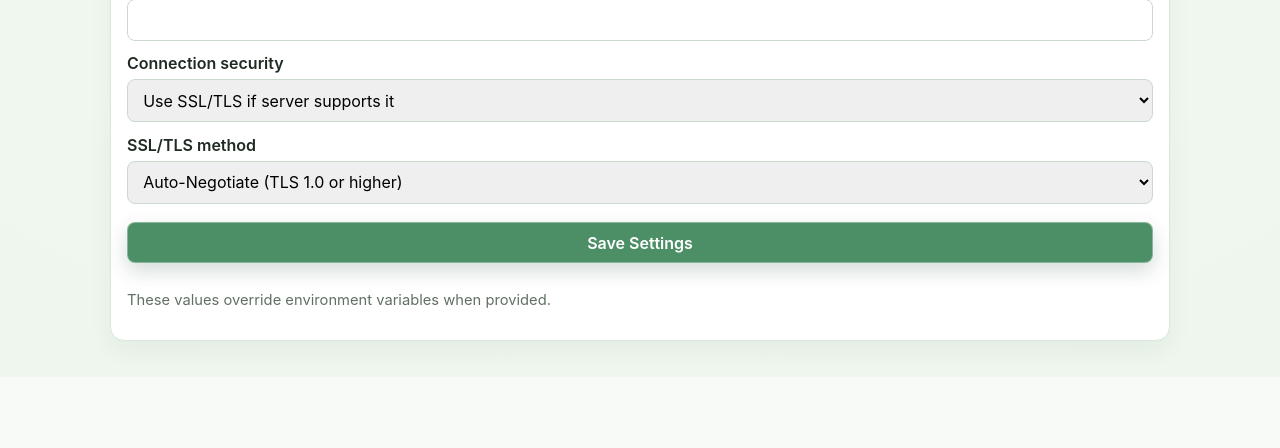
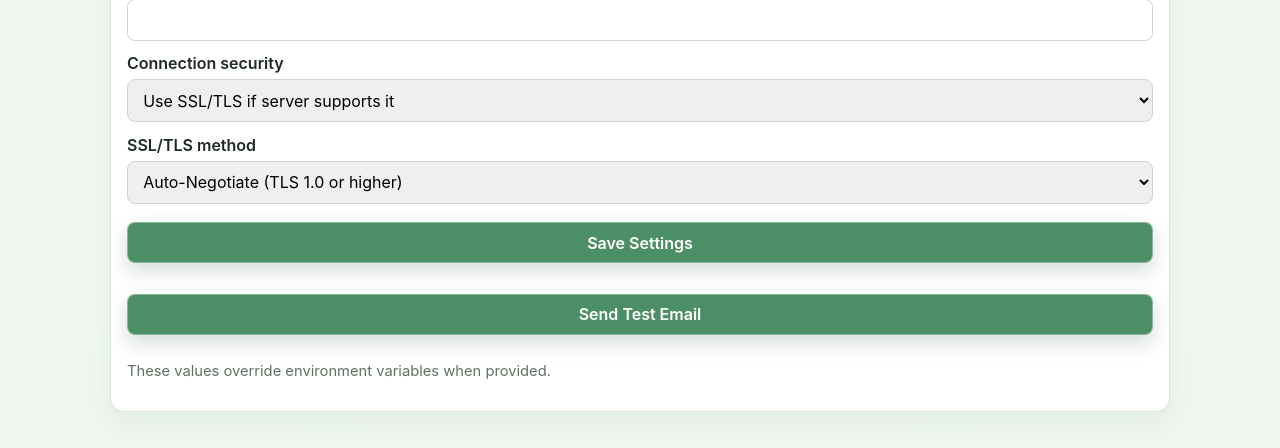
Before and after one commit to jpk300/FertilizerTracker, a Flask app: page /settings in a window 1280 px wide. Shown: the part 821-1269 px from the top of the page. Before the commit the page ends 1185 px from the top, so only its background shows below. Run offline with Flask 3, Linux system fonts and the light colour scheme.

Commit message:
Add SMTP test email action in settings

```diff
--- a/app.py
+++ b/app.py
@@ -149,6 +149,38 @@ def _get_settings() -> AppSettings:
     return settings
 
 
+def _smtp_config_from_settings(settings: AppSettings) -> dict:
+    return {
+        'to_addr': settings.notify_email_to or os.getenv('NOTIFY_EMAIL_TO'),
+        'from_addr': settings.notify_email_from or os.getenv('NOTIFY_EMAIL_FROM'),
+        'smtp_host': settings.smtp_host or os.getenv('SMTP_HOST'),
+        'smtp_port': int(settings.smtp_port or os.getenv('SMTP_PORT', '587')),
+        'smtp_user': settings.smtp_user or os.getenv('SMTP_USER'),
+        'smtp_password': settings.smtp_password or os.getenv('SMTP_PASSWORD'),
+        'smtp_sender_name': settings.smtp_sender_name or os.getenv('SMTP_SENDER_NAME', ''),
+        'smtp_helo_ident': settings.smtp_helo_ident or os.getenv('SMTP_HELO_IDENT', ''),
+        'smtp_auth_mode': settings.smtp_auth_mode or os.getenv('SMTP_AUTH_MODE', 'none'),
+        'smtp_security': settings.smtp_security or os.getenv('SMTP_SECURITY', 'tls_if_available'),
+    }
+
+
+def _send_email_with_config(config: dict, msg: EmailMessage) -> None:
+    with smtplib.SMTP(
+        config['smtp_host'],
+        config['smtp_port'],
+        timeout=20,
+        local_hostname=config['smtp_helo_ident'] or None,
+    ) as server:
+        if config['smtp_security'] == 'tls_if_available':
+            server.ehlo()
+            if server.has_extn('starttls'):
+                server.starttls()
+                server.ehlo()
+        if config['smtp_auth_mode'] != 'none':
+            server.login(config['smtp_user'], config['smtp_password'])
+        server.send_message(msg)
+
+
 _schema_initialized = False
 
 
@@ -216,6 +248,36 @@ def settings_page():
         flash('Settings saved.')
         return redirect(url_for('settings_page'))
     return render_template('settings.html', settings=settings, active_page='settings')
+
+
+@app.post('/settings/test-email')
+def test_settings_email():
+    settings = _get_settings()
+    config = _smtp_config_from_settings(settings)
+    if not all([config['to_addr'], config['from_addr'], config['smtp_host']]):
+        flash('Cannot send test email: recipient, sender, and SMTP host are required.')
+        return redirect(url_for('settings_page'))
+    if config['smtp_auth_mode'] != 'none' and not all([config['smtp_user'], config['smtp_password']]):
+        flash('Cannot send test email: SMTP authentication is enabled but credentials are missing.')
+        return redirect(url_for('settings_page'))
+
+    msg = EmailMessage()
+    msg['Subject'] = f'SMTP test from FertilizerTracker ({date.today().isoformat()})'
+    msg['From'] = f"{config['smtp_sender_name']} <{config['from_addr']}>" if config['smtp_sender_name'] else config['from_addr']
+    msg['To'] = config['to_addr']
+    msg.set_content(
+        'This is a test email from FertilizerTracker settings.\n'
+        f"Sent at {datetime.utcnow().isoformat()}Z."
+    )
+
+    try:
+        _send_email_with_config(config, msg)
+    except Exception as exc:
+        flash(f'Test email failed: {exc}')
+        return redirect(url_for('settings_page'))
+
+    flash(f"Test email sent to {config['to_addr']}.")
+    return redirect(url_for('settings_page'))
 
 
 @app.route('/upcoming')
@@ -407,21 +469,12 @@ def import_data():
 
 def send_due_email() -> None:
     settings = _get_settings()
-    to_addr = settings.notify_email_to or os.getenv('NOTIFY_EMAIL_TO')
-    from_addr = settings.notify_email_from or os.getenv('NOTIFY_EMAIL_FROM')
-    smtp_host = settings.smtp_host or os.getenv('SMTP_HOST')
-    smtp_port = int(settings.smtp_port or os.getenv('SMTP_PORT', '587'))
-    smtp_user = settings.smtp_user or os.getenv('SMTP_USER')
-    smtp_password = settings.smtp_password or os.getenv('SMTP_PASSWORD')
-    smtp_sender_name = settings.smtp_sender_name or os.getenv('SMTP_SENDER_NAME', '')
-    smtp_helo_ident = settings.smtp_helo_ident or os.getenv('SMTP_HELO_IDENT', '')
-    smtp_auth_mode = settings.smtp_auth_mode or os.getenv('SMTP_AUTH_MODE', 'none')
-    smtp_security = settings.smtp_security or os.getenv('SMTP_SECURITY', 'tls_if_available')
+    config = _smtp_config_from_settings(settings)
 
-    if not all([to_addr, from_addr, smtp_host]):
+    if not all([config['to_addr'], config['from_addr'], config['smtp_host']]):
         print('Email settings not fully configured; skipping email send.')
         return
-    if smtp_auth_mode != 'none' and not all([smtp_user, smtp_password]):
+    if config['smtp_auth_mode'] != 'none' and not all([config['smtp_user'], config['smtp_password']]):
         print('SMTP authentication enabled but credentials are missing; skipping email send.')
         return
 
@@ -441,23 +494,15 @@ def send_due_email() -> None:
 
     msg = EmailMessage()
     msg['Subject'] = f'Plant upkeep due tasks ({date.today().isoformat()})'
-    msg['From'] = f"{smtp_sender_name} <{from_addr}>" if smtp_sender_name else from_addr
-    msg['To'] = to_addr
+    msg['From'] = f"{config['smtp_sender_name']} <{config['from_addr']}>" if config['smtp_sender_name'] else config['from_addr']
+    msg['To'] = config['to_addr']
     msg.set_content('\n'.join(lines))
 
-    with smtplib.SMTP(smtp_host, smtp_port, timeout=20, local_hostname=smtp_helo_ident or None) as server:
-        if smtp_security == 'tls_if_available':
-            server.ehlo()
-            if server.has_extn('starttls'):
-                server.starttls()
-                server.ehlo()
-        if smtp_auth_mode != 'none':
-            server.login(smtp_user, smtp_password)
-        server.send_message(msg)
+    _send_email_with_config(config, msg)
 
-    db.session.add(ReminderLog(recipients=to_addr, task_count=len(due_tasks)))
+    db.session.add(ReminderLog(recipients=config['to_addr'], task_count=len(due_tasks)))
     db.session.commit()
-    print(f'Sent reminder email to {to_addr} with {len(due_tasks)} due task(s).')
+    print(f"Sent reminder email to {config['to_addr']} with {len(due_tasks)} due task(s).")
 
 
 if __name__ == '__main__':
--- a/templates/settings.html
+++ b/templates/settings.html
@@ -45,6 +45,9 @@
     </select>
     <button type="submit">Save Settings</button>
   </form>
+  <form method="post" action="{{ url_for('test_settings_email') }}" style="margin-top: 0.75rem;">
+    <button type="submit">Send Test Email</button>
+  </form>
   <p class="small">These values override environment variables when provided.</p>
 </div>
 {% endblock %}
```
